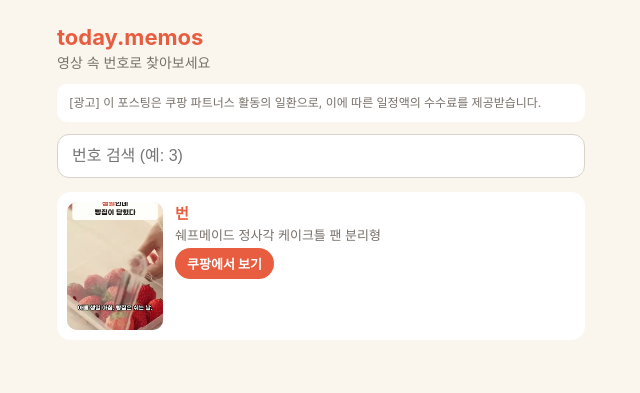
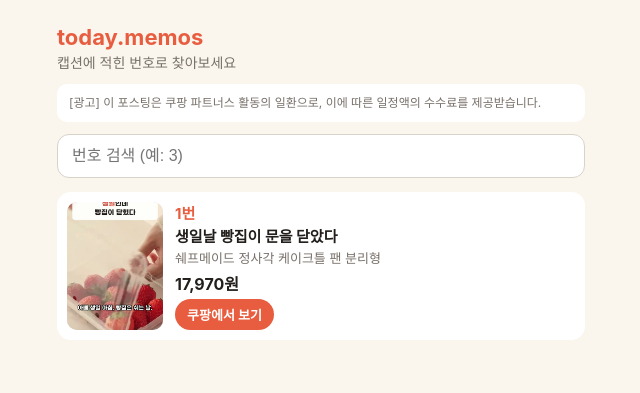
Before and after one commit to vocbob/today-memos, a plain HTML site: page index.html in a window 1280 px wide. Shown: the whole page, without its empty margins (319-959 px from the left). Drawn offline with Linux system fonts and the light colour scheme.

Commit message:
update links

```diff
--- a/index.html
+++ b/index.html
@@ -14,15 +14,15 @@ input{width:100%;font-size:16px;padding:12px 14px;border-radius:12px;border:1px
 .name{margin:0;color:var(--sub);font-size:13px;overflow:hidden;text-overflow:ellipsis;display:-webkit-box;-webkit-line-clamp:2;-webkit-box-orient:vertical}
 .price{margin:4px 0;font-weight:700}.btn{display:inline-block;background:var(--accent);color:#fff;font-size:13px;font-weight:700;padding:6px 12px;border-radius:999px}
 </style></head><body><main>
-<h1>today.memos</h1><p class="sub">영상 속 번호로 찾아보세요</p>
+<h1>today.memos</h1><p class="sub">캡션에 적힌 번호로 찾아보세요</p>
 <p class="ad">[광고] 이 포스팅은 쿠팡 파트너스 활동의 일환으로, 이에 따른 일정액의 수수료를 제공받습니다.</p>
 <input id="q" type="search" inputmode="numeric" placeholder="번호 검색 (예: 3)" aria-label="번호 검색">
-<a class="card" href="https://link.coupang.com/re/AFFSDP?lptag=AF9455724&amp;subid=tt7342870083&amp;pageKey=5445833878&amp;itemId=27568746603&amp;vendorItemId=94532647992&amp;traceid=V0-153-cfafb1605eb4212b&amp;requestid=20261112013655195005248686&amp;token=31850C%7CMIXED&amp;pt=0&amp;slot=7" target="_blank" rel="noopener sponsored" data-n="">
+<a class="card" href="https://link.coupang.com/re/AFFSDP?lptag=AF9455724&amp;subid=tt7342870083&amp;pageKey=5445833878&amp;itemId=27568746603&amp;vendorItemId=94532647992&amp;traceid=V0-153-cfafb1605eb4212b&amp;requestid=20261112013655195005248686&amp;token=31850C%7CMIXED&amp;pt=0&amp;slot=7" target="_blank" rel="noopener sponsored" data-n="1">
   <img src="img/tt7342870083.jpg" alt="" loading="lazy">
-  <div class="info"><b class="num">번</b>
-  <p class="title"></p>
+  <div class="info"><b class="num">1번</b>
+  <p class="title">생일날 빵집이 문을 닫았다</p>
   <p class="name">쉐프메이드 정사각 케이크틀 팬 분리형</p>
-  <p class="price"></p><span class="btn">쿠팡에서 보기</span></div></a>
+  <p class="price">17,970원</p><span class="btn">쿠팡에서 보기</span></div></a>
 </main><script>
 document.getElementById('q').addEventListener('input',function(){var v=this.value.trim();document.querySelectorAll('.card').forEach(function(c){c.style.display=!v||c.dataset.n===v?'':'none'})});
 </script></body></html>
```
